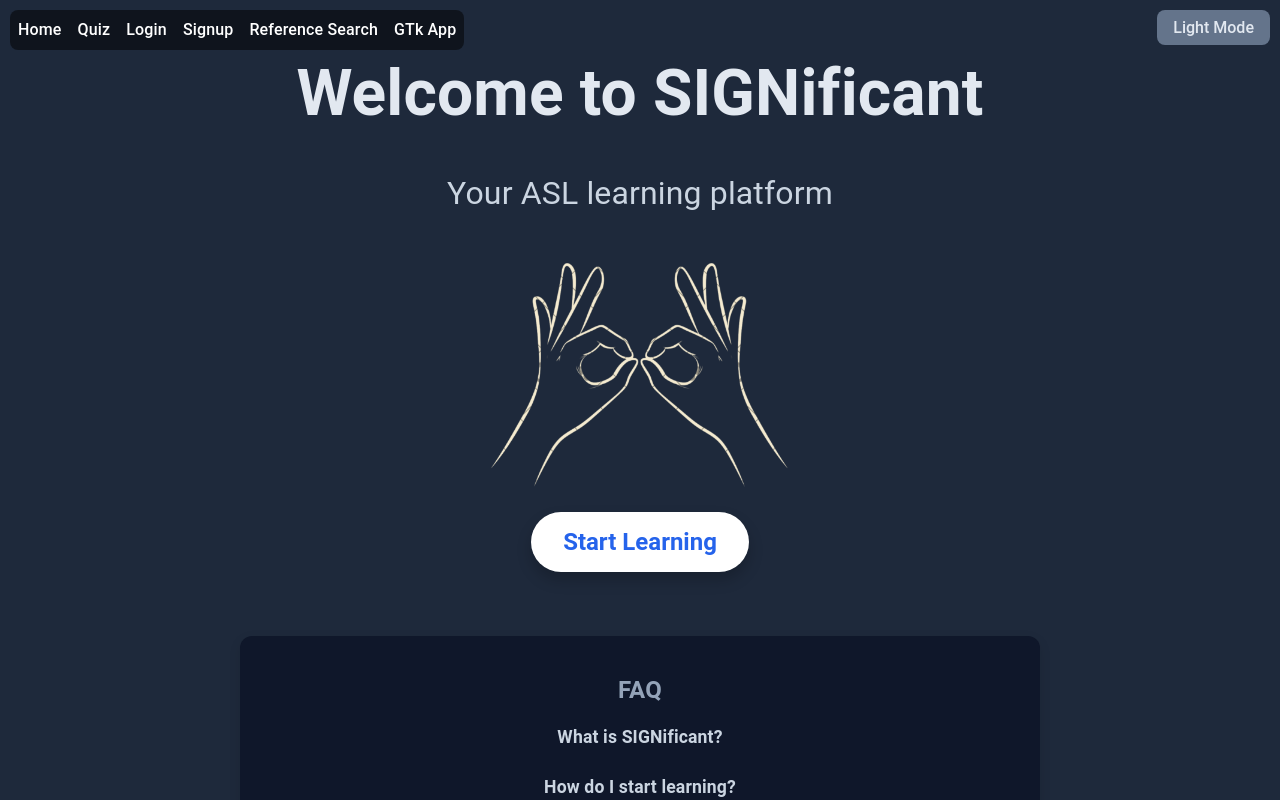
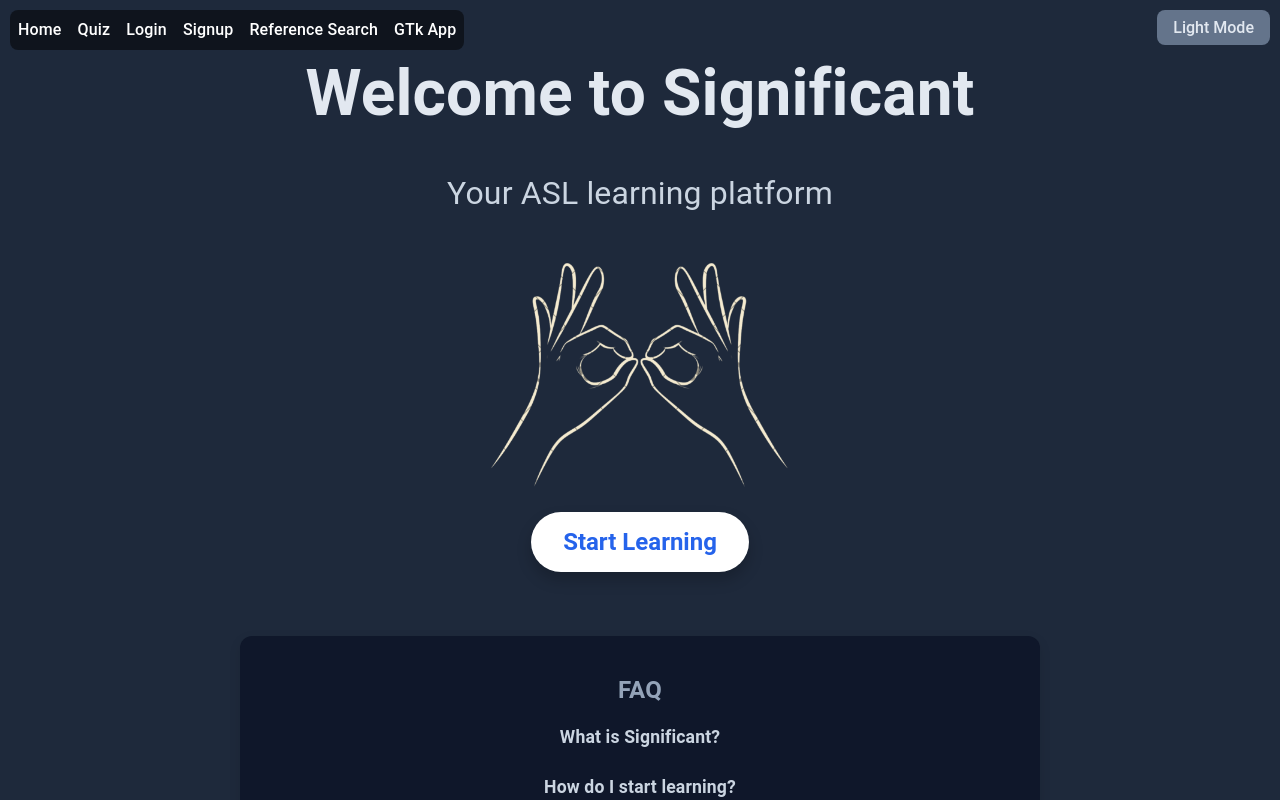
Before and after one commit to meghnamitt/Significant, a React (Vite) app: page / in a window 1280 px wide. Built offline with nearby package versions, Linux system fonts and the light colour scheme.

Commit message:
Changing significant

```diff
--- a/src/pages/HomePage.jsx
+++ b/src/pages/HomePage.jsx
@@ -30,8 +30,8 @@ const HomePage = () => {
 
   const faqs = [
     {
-      question: 'What is SIGNificant?',
-      answer: 'SIGNificant is a platform designed to help users learn and practice sign language effectively.',
+      question: 'What is Significant?',
+      answer: 'Significant is a platform designed to help users learn and practice sign language effectively.',
     },
     {
       question: 'How do I start learning?',
@@ -162,7 +162,7 @@ const HomePage = () => {
 
   return (
     <div style={styles.container}>
-      <h1 style={{...styles.heading, fontSize: '4rem', marginBottom: '0.5rem'}}>Welcome to SIGNificant</h1>
+      <h1 style={{...styles.heading, fontSize: '4rem', marginBottom: '0.5rem'}}>Welcome to Significant</h1>
       <p style={{...styles.paragraph, fontSize: '2rem', marginTop: '0.2'}}>Your ASL learning platform</p>
       <img
       src={theme === 'dark' ? logo_dark : logo_light} // Dynamically set the logo based on the theme
```
